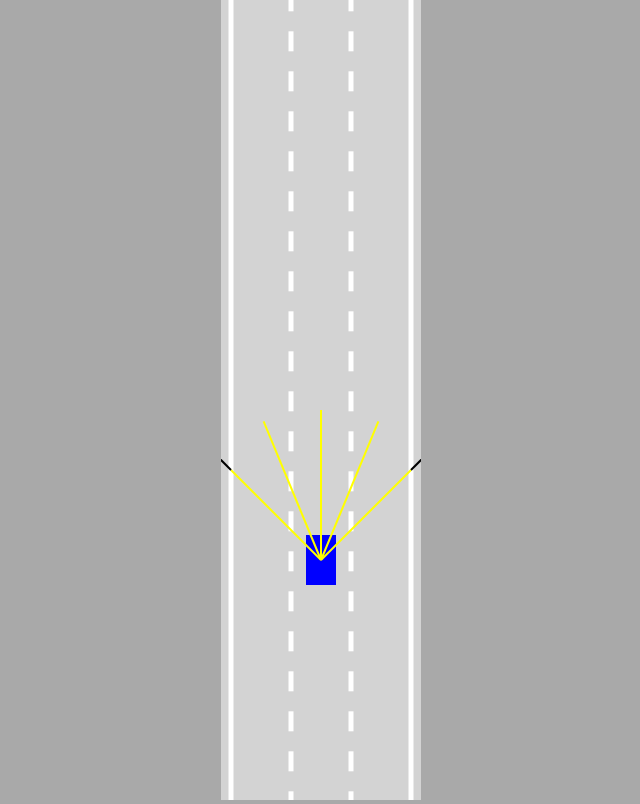
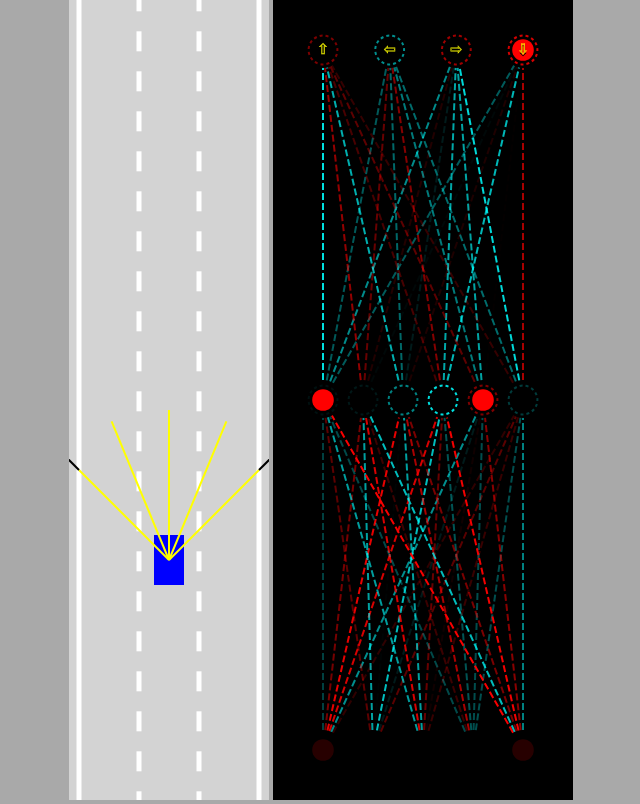
Before and after one commit to SungjaeJung1031/JS-SDNN, a plain HTML site: page index.html in a window 1280 px wide. Shown: the whole page, without its empty margins (319-959 px from the left). Drawn offline with Linux system fonts and the light colour scheme.

Commit message:
update visualizer

```diff
--- a/car.js
+++ b/car.js
@@ -49,7 +49,7 @@ class Car{
 
     }
 
-    // colligion algorithm reference
+    // collision algorithm reference
     // https://box2d.org/documentation/md__d_1__git_hub_box2d_docs_collision.html
     #assessDamage(roadBorders,traffic){
         for(let i=0;i<roadBorders.length;i++){
--- a/index.html
+++ b/index.html
@@ -4,9 +4,11 @@
     <link rel="stylesheet" href="style.css">
 </head>
 <body>
-    <canvas id="myCanvas"></canvas>
+    <canvas id="carCanvas"></canvas>
+    <canvas id="networkCanvas"></canvas>
     <script src="sensor.js"></script>
     <script src="network.js"></script>
+    <script src="visualizer.js"></script>
     <script src="utils.js"></script>
     <script src="road.js"></script>
     <script src="controls.js"></script>
--- a/main.js
+++ b/main.js
@@ -1,8 +1,11 @@
-const canvas=document.getElementById("myCanvas");
-canvas.width=200;
+const carCanvas=document.getElementById("carCanvas");
+carCanvas.width=200;
+const networkCanvas=document.getElementById("networkCanvas");
+networkCanvas.width=300;
 
-const ctx = canvas.getContext("2d");
-const road=new Road(canvas.width/2,canvas.width*0.9);
+const carCtx = carCanvas.getContext("2d");
+const networkCtx = networkCanvas.getContext("2d");
+const road=new Road(carCanvas.width/2,carCanvas.width*0.9);
 const car=new Car(road.getLaneCenter(1),100,30,50,"AI");
 const traffic = [
     new Car(road.getLaneCenter(1),-100,30,50,"DUMMY",2)
@@ -10,23 +13,27 @@ const traffic = [
 
 animate();
 
-function animate(){
+function animate(time){
     for (let i=0;i<traffic.length;++i){
         traffic[i].update(road.borders,[]);
     }
     car.update(road.borders,traffic);
 
-    canvas.height=window.innerHeight;
+    carCanvas.height=window.innerHeight;
+    networkCanvas.height=window.innerHeight;
 
-    ctx.save();
-    ctx.translate(0,-car.y+canvas.height*0.7);
+    carCtx.save();
+    carCtx.translate(0,-car.y+carCanvas.height*0.7);
 
-    road.draw(ctx);
+    road.draw(carCtx);
     for (let i=0;i<traffic.length;++i){
-        traffic[i].draw(ctx,"red");
+        traffic[i].draw(carCtx,"red");
     }
-    car.draw(ctx,"blue");
+    car.draw(carCtx,"blue");
 
-    ctx.restore();
+    carCtx.restore();
+
+    networkCtx.lineDashOffset=-time/50;
+    Visualizer.drawNetwork(networkCtx,car.brain);
     requestAnimationFrame(animate);
 }
--- a/style.css
+++ b/style.css
@@ -4,6 +4,9 @@ body{
     overflow:hidden;
     text-align:center;
 }
-#myCanvas{
+#carCanvas{
     background:lightgray;
 }
+#networkCanvas{
+    background:black;
+}
--- a/utils.js
+++ b/utils.js
@@ -49,3 +49,11 @@ function polysIntersect(poly1, poly2){
     }
     return false;
 }
+
+function getRGBA(value){
+    const alpha=Math.abs(value);
+    const R=value<0?0:255;
+    const B=value>0?0:255;
+    const G=B;
+    return "rgba("+R+","+G+","+B+","+alpha+")";
+}
--- /dev/null
+++ b/visualizer.js
@@ -0,0 +1,115 @@
+class Visualizer {
+    static drawNetwork(ctx, network) {
+        const margin = 50;
+        const left=margin;
+        const top=margin;
+        const width=ctx.canvas.width-margin*2;
+        const height=ctx.canvas.height-margin*2;
+
+        const levelHeight=height/network.levels.length;
+
+        for (let i=network.levels.length-1;i>=0;--i){
+            const levelTop=top+
+                lerp(
+                    height-levelHeight,
+                    0,
+                    network.levels.length==1
+                        ?0.5
+                        :i/(network.levels.length-1)
+                );
+
+            ctx.setLineDash([7,3]);
+            Visualizer.drawLevel(ctx,network.levels[i],
+                left,levelTop,
+                width,levelHeight,
+                i==network.levels.length-1
+                    ?['⇧','⇦','⇨','⇩']
+                    :[]
+                );
+        }
+    }
+
+    static drawLevel(ctx,level,left,top,width,height,outputLabels){
+        const right=left+width;
+        const bottom=top+height;
+
+        const {inputs,outputs,weights,biases}=level;
+
+        for(let i=0;i<inputs.length;++i){
+            for(let j=0;j<outputs.length;++j){
+                ctx.beginPath();
+                ctx.moveTo(
+                    Visualizer.#getNodeX(inputs,i,left,right),
+                    bottom
+                );
+                ctx.lineTo(
+                    Visualizer.#getNodeX(outputs,j,left,right),
+                    top
+                );
+                ctx.lineWidth=2;
+                ctx.strokeStyle=getRGBA(weights[i][j]);
+                ctx.stroke();
+            }
+        }
+
+        const nodeRadius=18;
+        for(let i=0;i<level.inputs.length;++i){
+            const x=Visualizer.#getNodeX(inputs,i,left,right);
+            ctx.beginPath();
+            ctx.arc(x,bottom,nodeRadius,0,Math.PI*2);
+            ctx.fillStyle="black";
+            ctx.fill();
+
+            ctx.beginPath();
+            ctx.arc(x,bottom,nodeRadius*0.6,0,Math.PI*2);
+            ctx.fillStyle=getRGBA(inputs[i]);
+            ctx.fill();
+        }
+
+        for(let i=0;i<level.outputs.length;++i){
+            const x=Visualizer.#getNodeX(outputs,i,left,right);
+            ctx.beginPath();
+            ctx.arc(x,top,nodeRadius,0,Math.PI*2);
+            ctx.fillStyle="black";
+            ctx.fill();
+
+
+            ctx.beginPath();
+            ctx.arc(x,top,nodeRadius*0.6,0,Math.PI*2);
+            ctx.fillStyle=getRGBA(outputs[i]);
+            ctx.fill();
+
+            ctx.beginPath();
+            ctx.lineWidth=2;
+            ctx.arc(x,top,nodeRadius*0.8,0,Math.PI*2);
+            ctx.strokeStyle=getRGBA(biases[i]);
+            ctx.setLineDash([3,3]);
+            ctx.stroke();
+            ctx.setLineDash([]);
+
+            if(outputLabels[i]){
+                ctx.beginPath();
+                ctx.textAlign="center";
+                ctx.textBaseline="middle";
+                ctx.fillStyle="black";
+                ctx.strokeStyle="yellow";
+                ctx.font=(nodeRadius*0.8)+"px Arial";
+                ctx.fillText(outputLabels[i],x,top+nodeRadius*0.1);
+                ctx.lineWidth=0.5;
+                ctx.strokeText(outputLabels[i],x,top);
+            }
+        }
+
+
+    }
+
+    static #getNodeX(nodes,index,left,right){
+        return lerp(
+            left,
+            right,
+            nodes.length==1
+                ?0.5
+                :index/(nodes.length-1)
+        )
+    }
+}
```
